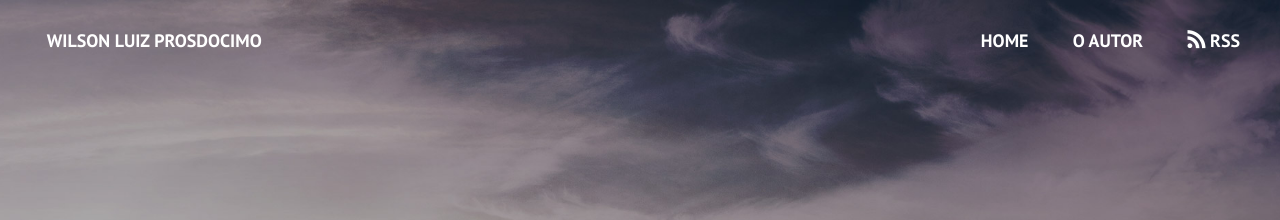
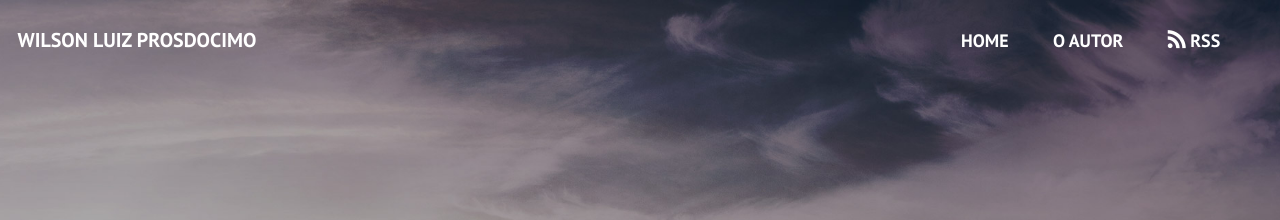
Before and after one commit to Wprosdocimo/wprosdocimo.github.io, a Jekyll site: the page built from index.html, in a window 1280 px wide. Shown: the top 220 px of the page. Built offline with Jekyll 4.4.1, drawn with Linux system fonts in a browser that asks for light colours; nearby versions of some CDN libraries; some web fonts are replaced; library files that are not in the unit come from our copies; the list of posts is cut into pages by our own code; comment, search, counter and statistics services are not loaded.

Commit message:
show menu mobile

```diff
--- a/_includes/header.html
+++ b/_includes/header.html
@@ -4,7 +4,7 @@
   </div>
 
   <nav>
-    <ul class="secondary-nav">
+    <ul class="navbar">
       <li><a href="{{ site.baseurl }}/">Home</a></li>
       {% for page in site.pages %}
         {% if page.title %}
--- a/_sass/_blog.scss
+++ b/_sass/_blog.scss
@@ -43,7 +43,7 @@
   top: 0;
   left: 0;
   background: $blue-color;
-  height: $header-height-S;
+  min-height: $header-height-S;
   width: 100%;
   z-index: $header-zindex;
   box-shadow: 0 1px 2px rgba(#000, 0.3);
@@ -54,7 +54,6 @@
     background: transparent;
     box-shadow: none;
   }
-
 
   @include media(D) {
     @include transition(background-color 0.3s);
@@ -83,9 +82,9 @@
 
 .logo {
   display: block;
-  position: absolute;
-  @include center(y);
-  left: .875em;
+  text-align: center;
+  margin-top: 15px;
+  @include font-size(20px);
 
   a {
     display: inline-block;
@@ -95,21 +94,23 @@
   }
 
   @include media(T) {
+    margin: 0;
     left: 2.6em;
+    position: absolute;
+    @include center(y);
+    left: .875em;
   }
 }
 
-.secondary-nav {
-  position: absolute;
-  @include center(y);
-  right: 40px;
-  display: none;
+.navbar {
   margin: 0;
+  text-align: center;
   padding: 0;
+  width: 100%;
 
   li {
     display: inline-block;
-    margin-left: 2.2em;
+    margin: 1.1em;
   }
 
   a {
@@ -120,202 +121,12 @@
   }
 
   @include media(T) {
+    width: auto;
+    text-align: right;
     display: block;
-  }
-}
-
-.primary-nav-trigger {
-  position: absolute;
-  right: 0;
-  top: 0;
-  height: 100%;
-  width: 50px;
-  background-color: lighten($blue-color, 5%);
-
-  .menu-text {
-    color: $white-color;
-    text-transform: uppercase;
-    font-weight: 700;
-    display: none;
-  }
-
-  .menu-icon {
-    display: inline-block;
     position: absolute;
-    @include center;
-    width: 18px;
-    height: 2px;
-    background-color: $white-color;
-    @include transition(background-color 0.3s);
-
-    &::before, &:after {
-      content: '';
-      width: 100%;
-      height: 100%;
-      position: absolute;
-      background-color: $white-color;
-      right: 0;
-      -webkit-transition: -webkit-transform .3s, top .3s, background-color 0s;
-      -moz-transition: -moz-transform .3s, top .3s, background-color 0s;
-      transition: transform .3s, top .3s, background-color 0s;
-    }
-
-    &::before {
-      top: -5px;
-    }
-
-    &::after {
-      top: 5px;
-    }
-
-    &.is-clicked {
-      background-color: rgba($white-color, 0);
-
-      &::before, &::after {
-        background-color: rgba($white-color, 1);
-      }
-
-      &::before {
-        top: 0;
-
-        @include transform(rotate(135deg));
-      }
-
-      &::after {
-        top: 0;
-
-        @include transform(rotate(225deg));
-      }
-    }
-  }
-
-  @include media(T) {
-    width: 100px;
-    padding-left: 1em;
-    background-color: transparent;
-    height: 30px;
-    line-height: 30px;
-    right: 2.2em;
-
     @include center(y);
-
-    .menu-text {
-      display: inline-block;
-    }
-
-    .menu-icon {
-      left: auto;
-      right: 1em;
-
-      @include transform(translateX(0) translateY(-50%));
-    }
-  }
-}
-
-.primary-nav {
-  position: fixed;
-  left: 0;
-  top: 0;
-  height: 100%;
-  width: 100%;
-  background: rgba($blue-color, 0.96);
-  z-index: $nav-zindex;
-  text-align: center;
-  padding: $header-height-S 0;
-  -webkit-backface-visibility: hidden;
-  backface-visibility: hidden;
-  overflow: auto;
-  -webkit-overflow-scrolling: touch;
-
-  @include transform(translateY(-100%));
-
-  @include transition-property(transform);
-
-  @include transition-duration(0.4s);
-
-  li {
-    @include font-size(22px);
-
-    font-weight: 300;
-
-    @include font-smoothing;
-
-    margin: .2em 0;
-    text-transform: capitalize;
-  }
-
-  a {
-    display: inline-block;
-    padding: .4em 1em;
-
-    @include border-radius;
-
-    @include transition(background 0.2s);
-
-    .no-touch &:hover {
-      background-color: $red-color;
-    }
-  }
-
-  .label {
-    color: lighten($blue-color, 15%);
-    text-transform: uppercase;
-    font-weight: 700;
-
-    @include font-size(14px);
-
-    margin: 2.4em 0 .8em;
-  }
-
-  .social {
-    display: inline-block;
-    margin: 0 .4em;
-
-    a {
-      width: 44px;
-      height: 44px;
-      padding: 0;
-      background-image: url("/images/socials.svg");
-      background-repeat: no-repeat;
-      overflow: hidden;
-      text-indent: 100%;
-      white-space: nowrap;
-    }
-  }
-
-  .facebook a {
-    background-position: 0 0;
-  }
-
-  .instagram a {
-    background-position: -44px 0;
-  }
-
-  .dribbble a {
-    background-position: -88px 0;
-  }
-
-  .twitter a {
-    background-position: -132px 0;
-  }
-
-  &.is-visible {
-    @include transform(translateY(0));
-  }
-
-  @include media(T) {
-    padding: $header-height-M 0;
-  }
-
-
-  @include media(D) {
-    li {
-      @include font-size(30px);
-    }
-
-    .label {
-      @include font-size(16px);
-    }
+    right: 40px;
   }
 }
 
```
